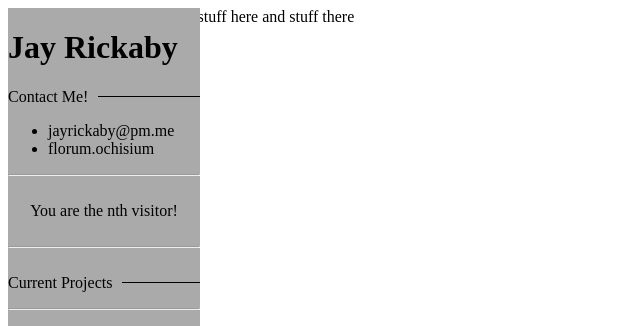
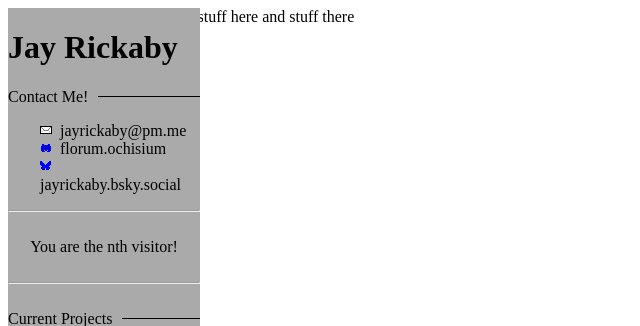
Before and after one commit to jayrickaby/portfolio-jayrickaby, a Flask app: template src/portfolio/templates/index.html in a window 1280 px wide. Shown: the top 326 px of the page, without its empty margins (0-640 px from the left). Run offline with Flask 3, Linux system fonts and the light colour scheme; the template is opened without the code that fills it, so the values that code supplies are empty.

Commit message:
feat: make contacts list use icons

```diff
--- a/src/portfolio/static/styles.css
+++ b/src/portfolio/static/styles.css
@@ -29,3 +29,27 @@
     display: flex;
     justify-content: space-between;
 }
+
+
+/*  CONTACTS LIST   */
+.icon-list {
+    padding-left: 2em;
+    list-style-type: none;
+}
+
+.icon-list li::before {
+    display: inline-block;
+    margin-right: 0.5em;
+}
+
+.icon-list .bluesky::before {
+    content: url("assets/icons/blusky_12px.png");
+}
+
+.icon-list .discord::before {
+    content: url("assets/icons/discord_12px.png")
+}
+
+.icon-list .email::before {
+    content: url("assets/icons/mail_12px.png");
+}
--- a/src/portfolio/templates/index.html
+++ b/src/portfolio/templates/index.html
@@ -14,9 +14,10 @@
 
             <div class="contacts">
                 <div class="divider">Contact Me!</div>
-                <ul>
-                    <li>jayrickaby@pm.me</li>
-                    <li>florum.ochisium</li>
+                <ul class="icon-list">
+                    <li class="email">jayrickaby@pm.me</li>
+                    <li class="discord">florum.ochisium</li>
+                    <li class="bluesky">jayrickaby.bsky.social</li>
                 </ul>
             </div>
 
```
Also changed, not shown: src/portfolio/static/assets/icons/blusky_12px.png (added), src/portfolio/static/assets/icons/discord_12px.png (added), src/portfolio/static/assets/icons/mail_12px.png (added).
